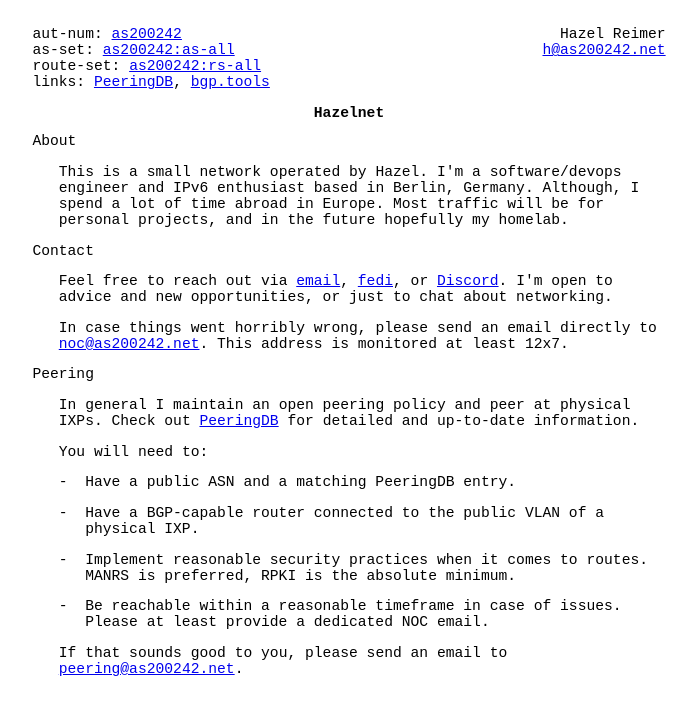
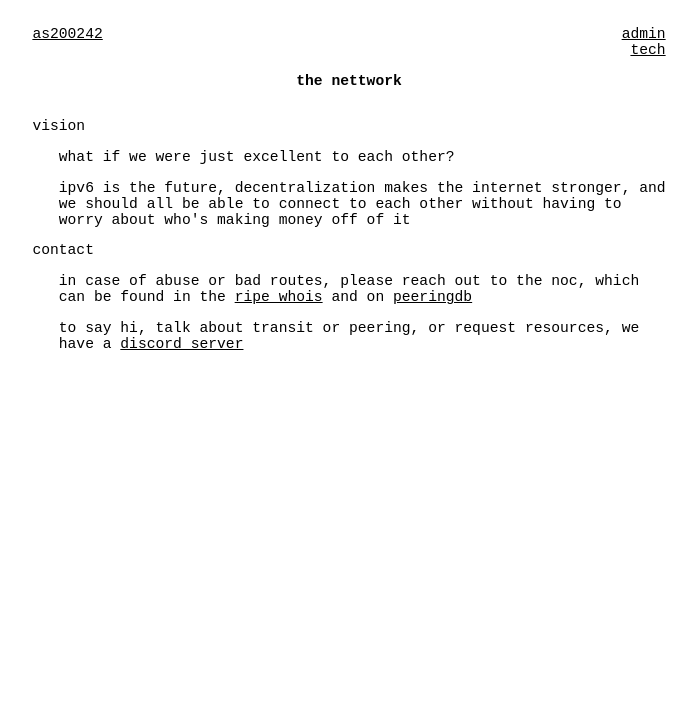
Before and after one commit to AS205649/AS205649.net, a plain HTML site: page index.html in a window 1280 px wide. Shown: the whole page, without its empty margins (291-988 px from the left). Drawn offline with Linux system fonts and the light colour scheme.

Commit message:
was about time for a new website

```diff
--- /dev/null
+++ b/200242.html
@@ -0,0 +1,128 @@
+<!DOCTYPE html>
+<html lang="en">
+<head>
+    <meta charset="UTF-8">
+    <meta http-equiv="X-UA-Compatible" content="IE=edge">
+    <meta name="viewport" content="width=device-width, initial-scale=1.0">
+    <link rel="icon" href="data:,">
+    <title>nettwork: as200242</title>
+    <meta name="description" content="ipv6-only network for personal, non-profit use">
+    <style>
+        html {
+            color-scheme: light dark;
+        }
+    </style>
+    <link href="style.css" rel="stylesheet" />
+</head>
+<body>
+<main>
+    <header>
+        <nav>
+            <div class="l">
+                <p><a href="//rir.link/s/200242/cone" target="_blank">as200242:as-cone</a></p>
+                <p><a href="//rir.link/6/2a07:54c0::/32" target="_blank">2a07:54c0::</a></p>
+            </div>
+            <div class="r">
+                <p><a href="//rir.link/p/200242" target="_blank">peering</a></p>
+                <p><a href="//rir.link/w/haz" target="_blank">admin</a></p>
+                <p><a href="//rir.link/n/uhoh" target="_blank">tech</a></p>
+            </div>
+        </nav>
+        <h1>as200242</h1>
+        <p><a href="/">nettwork</a>-transit</p>
+    </header>
+    <h2 id="about">about</h2>
+    <section>
+        <p>
+            ipv6-only network for <a href="//rir.link/w/haz" target="_blank">personal</a>, non-profit use
+        </p>
+    </section>
+    <h2 id="contact">contact</h2>
+    <section>
+        <p>
+            in case of abuse or bad routes, please reach out to the noc, which can be found in the <a href="//rir.link/n/uhoh" target="_blank">ripe whois</a> and on <a href="//rir.link/p/200242" target="_blank">peeringdb</a>
+        </p>
+        <p>
+            to say hi, talk about transit or peering, or request resources, we have a <a href="//rir.link/discord" target="_blank">discord server</a>
+        </p>
+    </section>
+    <h2 id="peering">peering</h2>
+    <section>
+        <ul>
+            <li>
+                maintain and require up-to-date <a href="//rir.link/p/200242" target="_blank">peeringdb</a>
+            </li>
+            <li>
+                traffic: 100M-1G
+            </li>
+            <li>
+                import: valid RPKI
+            </li>
+            <li>
+                export: valid RPKI, IRR, ASPA
+            </li>
+        </ul>
+    </section>
+    <h2 id="communities">communities</h2>
+    <section>
+        <table>
+            <tr>
+                <th>200242:1:0</th>
+                <th>info</th>
+                <th>learned from self</th>
+            </tr>
+            <tr>
+                <th>200242:1:1</th>
+                <th>info</th>
+                <th>learned from downstream</th>
+            </tr>
+            <tr>
+                <th>200242:1:2</th>
+                <th>info</th>
+                <th>learned from upstream</th>
+            </tr>
+            <tr>
+                <th>200242:1:3</th>
+                <th>info</th>
+                <th>learned from peer</th>
+            </tr>
+            <tr>
+                <th>200242:1:4</th>
+                <th>info</th>
+                <th>learned from rs</th>
+            </tr>
+            <tr>
+                <th>200242:2:n</th>
+                <th>info</th>
+                <th>learned from as[n]</th>
+            </tr>
+            <tr>
+                <th>200242:100:x</th>
+                <th>action</th>
+                <th>set localpref to [x]</th>
+            </tr>
+            <tr>
+                <th>200242:666:0</th>
+                <th>action</th>
+                <th>no export</th>
+            </tr>
+            <tr>
+                <th>200242:666:n</th>
+                <th>action</th>
+                <th>no export to as[n]</th>
+            </tr>
+            <tr>
+                <th>200242:100x:0</th>
+                <th>action</th>
+                <th>prepend [x] times</th>
+            </tr>
+            <tr>
+                <th>200242:100x:n</th>
+                <th>action</th>
+                <th>prepend [x] times to as[n]</th>
+            </tr>
+        </table>
+    </section>
+</main>
+</body>
+</html>
--- a/index.html
+++ b/index.html
@@ -5,186 +5,47 @@
     <meta http-equiv="X-UA-Compatible" content="IE=edge">
     <meta name="viewport" content="width=device-width, initial-scale=1.0">
     <link rel="icon" href="data:,">
-    <title>AS200242: Hazelnet</title>
-    <meta name="description" content="A small IPv6 only personal network run by Hazel, a software/devops engineer from Berlin, Germany">
+    <title>nettwork</title>
+    <meta name="description" content="ipv6-only network for personal, non-profit use">
     <style>
         html {
             color-scheme: light dark;
         }
     </style>
+    <link href="style.css" rel="stylesheet" />
 </head>
 <body>
 <main>
     <header>
-        <div class="l">
-            <p>
-                aut-num:
-                <a href="https://apps.db.ripe.net/db-web-ui/lookup?source=ripe&key=AS200242&type=aut-num" target="_blank" rel="noreferrer">as200242</a>
-            </p>
-            <p>
-                as-set:
-                <a href="https://apps.db.ripe.net/db-web-ui/lookup?source=ripe&key=as200242:as-all&type=as-set" target="_blank" rel="noreferrer">as200242:as-all</a>
-            </p>
-            <p>
-                route-set:
-                <a href="https://apps.db.ripe.net/db-web-ui/lookup?source=ripe&key=as200242:rs-all&type=route-set" target="_blank" rel="noreferrer">as200242:rs-all</a>
-            </p>
-            <p>
-                links:
-                <a href="https://peeringdb.com/asn/200242" target="_blank" rel="noreferrer">PeeringDB</a>,
-                <a href="https://bgp.tools/as/200242" target="_blank" rel="noreferrer">bgp.tools</a>
-            </p>
-        </div>
-        <div>
-            <p class="r">
-                Hazel Reimer
-            </p>
-            <p class="r">
-                <a href="mailto:h@as200242.net">h@as200242.net</a>
-            </p>
-        </div>
+        <nav>
+            <div class="l">
+                <p><a href="/200242">as200242</a></p>
+            </div>
+            <div class="r">
+                <p><a href="//rir.link/w/haz" target="_blank">admin</a></p>
+                <p><a href="//rir.link/n/uhoh" target="_blank">tech</a></p>
+            </div>
+        </nav>
+        <h1>the nettwork</h1>
     </header>
-    <h1>
-        Hazelnet
-    </h1>
-    <h2 id="about">
-        About
-    </h2>
+    <h2 id="vision">vision</h2>
     <section>
         <p>
-            This is a small network operated by Hazel. I'm a software/devops engineer and IPv6 enthusiast based in Berlin, Germany. Although, I spend a lot of time abroad in Europe.
-            Most traffic will be for personal projects, and in the future hopefully my homelab.
+            what if we were just excellent to each other?
+        </p>
+        <p>
+            ipv6 is the future, decentralization makes the internet stronger, and we should all be able to connect to each other without having to worry about who's making money off of it
         </p>
     </section>
-    <h2 id="contact">
-        Contact
-    </h2>
+    <h2 id="contact">contact</h2>
     <section>
         <p>
-            Feel free to reach out via <a href="mailto:h@as200242.net">email</a>, <a href="https://elk.zone/@hazel@chaos.social" target="_blank" rel="noreferrer">fedi</a>, or <a href="https://discord.gg/sQ8WW7TYrm">Discord</a>.
-            I'm open to advice and new opportunities, or just to chat about networking.
+            in case of abuse or bad routes, please reach out to the noc, which can be found in the <a href="//rir.link/n/uhoh" target="_blank">ripe whois</a> and on <a href="//rir.link/p/200242" target="_blank">peeringdb</a>
         </p>
         <p>
-            In case things went horribly wrong, please send an email directly to <a href="mailto:noc@as200242.net">noc@as200242.net</a>. This address is monitored at least 12x7.
-        </p>
-    </section>
-    <h2 id="peering">
-        Peering
-    </h2>
-    <section>
-        <p>
-            In general I maintain an open peering policy and peer at physical IXPs.
-            Check out
-            <a href="https://peerwith.me/200242" target="_blank" rel="noreferrer">PeeringDB</a>
-            for detailed and up-to-date information.
-        </p>
-        <p>
-            You will need to:
-        </p>
-        <ul>
-            <li>Have a public ASN and a matching PeeringDB entry.</li>
-            <li>Have a BGP-capable router connected to the public VLAN of a physical IXP.</li>
-            <li>Implement reasonable security practices when it comes to routes. MANRS is preferred, RPKI is the absolute minimum.</li>
-            <li>Be reachable within a reasonable timeframe in case of issues. Please at least provide a dedicated NOC email.</li>
-        </ul>
-        <p>
-            If that sounds good to you, please send an email to <a href="mailto:peering@as200242.net">peering@as200242.net</a>.
+            to say hi, talk about transit or peering, or request resources, we have a <a href="//rir.link/discord" target="_blank">discord server</a>
         </p>
     </section>
 </main>
-<style>
-html, body {
-	margin: 0;
-	padding: 0;
-}
-
-body {
-	font-family: monospace;
-	font-size: 11pt;
-}
-
-main {
-	margin: auto;
-	max-width: 72ch;
-	padding: 3ch;
-	text-align: left;
-}
-
-header {
-	display: flex;
-	flex-direction: row;
-	column-gap: 2ch;
-	margin-bottom: 1em;
-}
-
-header .l {
-	flex-grow: 1;
-}
-
-h1 {
-	text-align: center;
-}
-
-h1, h2 {
-	font-size: 1em;
-}
-
-h2 {
-	font-weight: normal;
-}
-
-header p {
-	margin: 0;
-}
-
-a {
-	text-decoration: underline;
-}
-
-a, a:visited {
-	color: #00e;
-	white-space: nowrap;
-}
-
-@media (prefers-color-scheme: dark) {
-    a, a:visited {
-        color: #619bff;
-    }
-
-    html, body {
-        background-color: #111213;
-    }
-}
-
-.l {
-	text-align: left;
-}
-
-.r {
-	text-align: right;
-}
-
-section {
-	margin-left: 3ch;
-}
-
-ul {
-	list-style: none;
-	margin: 0;
-	padding: 0;
-}
-
-ul li {
-	margin-bottom: 1em;
-	position: relative;
-	margin-left: 3ch;
-}
-
-ul li::before {
-	position: absolute;
-	left: -3ch;
-	content: "-";
-}
-</style>
 </body>
 </html>
--- a/style.css
+++ b/style.css
@@ -0,0 +1,91 @@
+html, body {
+	margin: 0;
+	padding: 0;
+}
+
+body {
+	font-family: monospace;
+	font-size: 11pt;
+}
+
+main {
+	margin: auto;
+	max-width: 72ch;
+	padding: 3ch;
+	text-align: left;
+}
+
+nav {
+	display: flex;
+	flex-direction: row;
+    justify-content: space-between;
+	column-gap: 2ch;
+    margin-bottom: 1em;
+}
+
+header p, header h1 {
+	margin: 0;
+}
+
+header > p {
+    font-style: italic;
+}
+
+header {
+    margin-bottom: 2em;
+    text-align: center;
+}
+
+h1, h2 {
+	font-size: 1em;
+}
+
+h2, th {
+	font-weight: normal;
+}
+
+th {
+    padding: 0 2ch 0.1em 0;
+}
+
+a, a:visited {
+    color: inherit;
+	white-space: nowrap;
+    text-decoration: underline;
+}
+
+@media (prefers-color-scheme: dark) {
+    html, body {
+        background-color: #111213;
+    }
+}
+
+.l {
+	text-align: left;
+}
+
+.r {
+	text-align: right;
+}
+
+section {
+	margin-left: 3ch;
+}
+
+ul {
+	list-style: none;
+	margin: 0;
+	padding: 0;
+}
+
+ul li {
+	margin-bottom: 1em;
+	position: relative;
+	margin-left: 3ch;
+}
+
+ul li::before {
+	position: absolute;
+	left: -3ch;
+	content: "-";
+}
```
